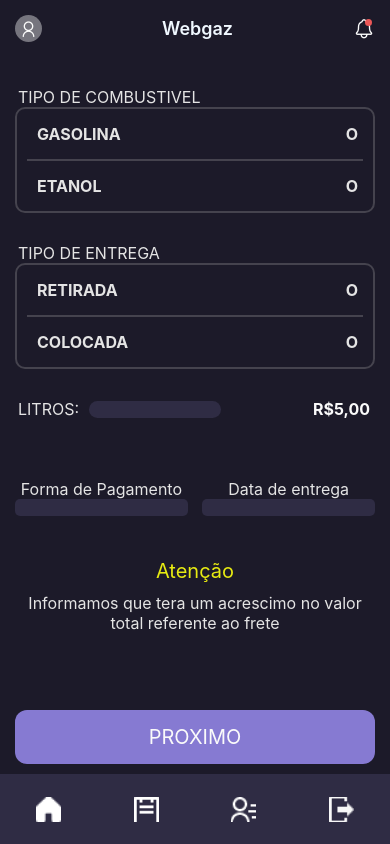
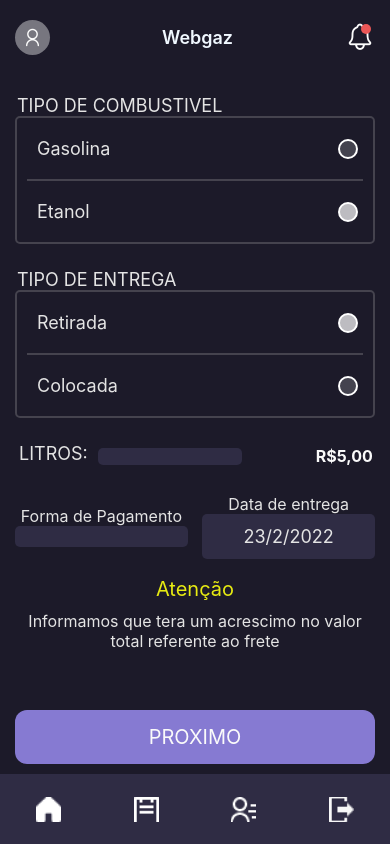
Before and after one commit to eltonCasacio/webgaz-mobile, a React Native app: screen /Pedir in a window 390 px wide. Built offline with nearby package versions, Linux system fonts and the light colour scheme.

Commit message:
feat:criado input de data para tela de pedido

```diff
--- a/package.json
+++ b/package.json
@@ -12,6 +12,7 @@
   },
   "dependencies": {
     "@react-native-async-storage/async-storage": "^1.15.14",
+    "@react-native-community/datetimepicker": "^5.1.0",
     "@react-navigation/bottom-tabs": "^6.0.9",
     "@react-navigation/native": "^6.0.6",
     "@react-navigation/native-stack": "^6.2.5",
--- a/src/components/Header/index.tsx
+++ b/src/components/Header/index.tsx
@@ -18,28 +18,32 @@ const Header = () => {
 
   return (
     <S.Wrapper>
+      <S.ImageUser onPress={() => setModaUserInfoVisible(true)}>
+        <UserIcon name="user" size={20} color="#fcfcfc" />
+      </S.ImageUser>
+
+      <S.Location>Webgaz</S.Location>
+
+      <S.Notification onPress={() => setModalVisible(true)}>
+        <NotificationIcon
+          name="notifications-outline"
+          size={30}
+          color="#fcfcfc"
+        />
+        {notification && <S.NotificationCircle />}
+      </S.Notification>
+
       <CardNotification
         modalVisible={modaVisible}
         setModalVisible={setModalVisible}
         handleNotificationRead={handleNotificationRead}
       />
+
       <ModalUserInfo
         modalVisible={modaUserInfoVisible}
         setModalVisible={setModaUserInfoVisible}
       />
 
-      <S.ImageUser onPress={() => setModaUserInfoVisible(true)}>
-        <UserIcon name="user" size={18} color="#fcfcfc" />
-      </S.ImageUser>
-      <S.Location>Webgaz</S.Location>
-      <S.Notification onPress={() => setModalVisible(true)}>
-        <NotificationIcon
-          name="notifications-outline"
-          size={22}
-          color="#fcfcfc"
-        />
-        {notification && <S.NotificationCircle />}
-      </S.Notification>
     </S.Wrapper>
   );
 };
--- a/src/components/Header/styles.tsx
+++ b/src/components/Header/styles.tsx
@@ -7,14 +7,14 @@ export const Wrapper = styled.View`
   justify-content: space-between;
   align-items: center;
   background-color: ${Theme.colors.primary};
-  padding: 15px;
+  padding: 20px 15px 15px;
 `;
 export const ImageUser = styled.TouchableOpacity`
   display: flex;
   justify-content: center;
   align-items: center;
-  width: 27px;
-  height: 27px;
+  width: 35px;
+  height: 35px;
   border-radius: 300px;
   background-color: #ffffff67;
 `;
@@ -29,8 +29,8 @@ export const Notification = styled.TouchableOpacity``;
 export const NotificationCircle = styled.View`
   position: absolute;
   background-color: #eb5757;
-  width: 7px;
-  height: 7px;
+  width: 10px;
+  height: 10px;
   right: 15%;
   top: 10%;
   border-radius: 100px;
--- a/src/pages/Purchase/index.tsx
+++ b/src/pages/Purchase/index.tsx
@@ -1,38 +1,72 @@
-import React from 'react';
+import React, {useState} from 'react';
 import * as S from './styles';
 import {Header, Footer, Buttom} from '../../components';
+import DateTimePicker from '@react-native-community/datetimepicker';
+import {Platform} from 'react-native';
+
+enum FuelType {
+  'Gasolina' = 'Gasolina',
+  'Etanol' = 'Etanol',
+}
+
+enum Shipping {
+  'Retirada' = 'Retirada',
+  'Colocada' = 'Colocada',
+}
 
 const Purchase: React.FC = () => {
+  const [fuelSelected, setFuelSelected] = useState(FuelType.Etanol);
+  const [shippingSelected, setShippingSelected] = useState(Shipping.Retirada);
+
+  const [date, setDate] = useState(new Date());
+  const [show, setShow] = useState(false);
+
+  const onChange = (event: any, selectedDate: any) => {
+    const currentDate = selectedDate || date;
+    setShow(Platform.OS === 'ios');
+    setDate(currentDate);
+  };
+
+  function formatDate() {
+    const dateFormated = new Date(date);
+    const day = dateFormated.getDate();
+    const month = dateFormated.getMonth();
+    const year = dateFormated.getFullYear();
+
+    return `${day}/${month + 1}/${year}`;
+  }
+
   function handleNextStep() {}
+
   return (
     <>
       <Header />
       <S.Wrapper>
         <S.Text>Tipo de Combustivel</S.Text>
         <S.Card>
-          <S.CardTitle>
+          <S.CardTitle onPress={() => setFuelSelected(FuelType.Gasolina)}>
             <S.CardTitleText>Gasolina</S.CardTitleText>
-            <S.CardTitleText>O</S.CardTitleText>
+            <S.RadioButton active={FuelType.Gasolina === fuelSelected} />
           </S.CardTitle>
           <S.Divider />
-          <S.CardTitle>
+          <S.CardTitle onPress={() => setFuelSelected(FuelType.Etanol)}>
             <S.CardTitleText>Etanol</S.CardTitleText>
 
-            <S.CardTitleText>O</S.CardTitleText>
+            <S.RadioButton active={FuelType.Etanol === fuelSelected} />
           </S.CardTitle>
         </S.Card>
 
         <S.Text>Tipo de Entrega</S.Text>
         <S.Card>
-          <S.CardTitle>
+          <S.CardTitle onPress={() => setShippingSelected(Shipping.Retirada)}>
             <S.CardTitleText>Retirada</S.CardTitleText>
-            <S.CardTitleText>O</S.CardTitleText>
+            <S.RadioButton active={Shipping.Retirada === shippingSelected} />
           </S.CardTitle>
           <S.Divider />
-          <S.CardTitle>
+          <S.CardTitle onPress={() => setShippingSelected(Shipping.Colocada)}>
             <S.CardTitleText>Colocada</S.CardTitleText>
 
-            <S.CardTitleText>O</S.CardTitleText>
+            <S.RadioButton active={Shipping.Colocada === shippingSelected} />
           </S.CardTitle>
         </S.Card>
 
@@ -54,7 +88,19 @@ const Purchase: React.FC = () => {
 
           <S.PaymentInputWrapper>
             <S.PaymentText>Data de entrega</S.PaymentText>
-            <S.PaymentInput />
+            <S.PaymentInputDate onPress={() => setShow(true)}>
+              <S.PaymentDateText>{formatDate()}</S.PaymentDateText>
+            </S.PaymentInputDate>
+            {show && (
+              <DateTimePicker
+                testID="dateTimePicker"
+                value={date}
+                mode={'date'}
+                is24Hour={true}
+                display="default"
+                onChange={onChange}
+              />
+            )}
           </S.PaymentInputWrapper>
         </S.Payment>
 
--- a/src/pages/Purchase/styles.tsx
+++ b/src/pages/Purchase/styles.tsx
@@ -9,22 +9,22 @@ export const Wrapper = styled.View`
 
 export const Text = styled.Text`
   color: ${Theme.colors.lightGray};
-  font-size: 16px;
-  margin-top: 30px;
-  padding-left: 3px;
+  font-size: 18px;
+  margin-top: 25px;
+  padding-left: 2px;
   text-transform: uppercase;
 `;
 
 export const Card = styled.View`
   ${() => css`
     justify-content: space-between;
-    border-radius: 10px;
+    border-radius: 5px;
     padding: 10px;
     border: solid 2px #a4a2a24d;
   `}
 `;
 
-export const CardTitle = styled.View`
+export const CardTitle = styled.Pressable`
   display: flex;
   flex-direction: row;
   align-items: center;
@@ -35,9 +35,8 @@ export const CardTitle = styled.View`
 export const CardTitleText = styled.Text`
   color: ${Theme.colors.lightGray};
   margin-left: 5px;
-  font-size: 16px;
-  font-weight: bold;
-  text-transform: uppercase;
+  font-size: 18px;
+  padding: 5px 0;
 `;
 
 export const Divider = styled.View`
@@ -60,12 +59,13 @@ export const Liters = styled.View`
 export const LitersText = styled.View`
   padding-bottom: 30px;
   margin-right: 10px;
+  padding-left: 2px;
 `;
 
 export const LitersInput = styled.TextInput`
   background-color: ${Theme.colors.bgInput};
-  border-radius: 15px;
-  width: 45%;
+  border-radius: 5px;
+  width: 48%;
   text-align: center;
   color: ${Theme.colors.white};
 `;
@@ -86,7 +86,15 @@ export const Payment = styled.View`
 export const PaymentText = styled.Text`
   color: ${Theme.colors.lightGray};
   font-size: 16px;
-  margin-top: 30px;
+`;
+
+export const PaymentDateText = styled.Text`
+  color: ${Theme.colors.lightGray};
+  font-size: 18px;
+`;
+
+export const PaymentDate = styled.TouchableOpacity`
+  color: ${Theme.colors.lightGray};
 `;
 
 export const PaymentInputWrapper = styled.View`
@@ -101,6 +109,16 @@ export const PaymentInput = styled.TextInput`
   width: 100%;
   text-align: center;
   color: ${Theme.colors.white};
+  font-size: 18px;
+`;
+
+export const PaymentInputDate = styled.TouchableOpacity`
+  align-items: center;
+  background-color: ${Theme.colors.bgInput};
+  border-radius: 5px;
+  width: 100%;
+  color: ${Theme.colors.white};
+  padding: 12px;
 `;
 
 export const MessageFreight = styled.View`
@@ -111,7 +129,7 @@ export const MessageFreight = styled.View`
 export const MessageFreightTitle = styled.Text`
   color: ${Theme.colors.warning};
   font-size: 20px;
-  margin-top: 12%;
+  margin-top: 5%;
 `;
 
 export const MessageFreightMsg = styled.Text`
@@ -126,3 +144,14 @@ export const Button = styled.View`
   flex: 1;
   margin-bottom: 10px;
 `;
+
+export type RadioProps = {active: boolean};
+export const RadioButton = styled.TouchableOpacity<RadioProps>`
+  ${({active = false}) => css`
+    width: 20px;
+    height: 20px;
+    background-color: ${!active ? '#ffffff2d' : '#ffffffb5'};
+    border: solid 2px #fff;
+    border-radius: 200px;
+  `}
+`;
```
Also changed, not shown: 1 other file (tests, documents, lock files or other folders).
